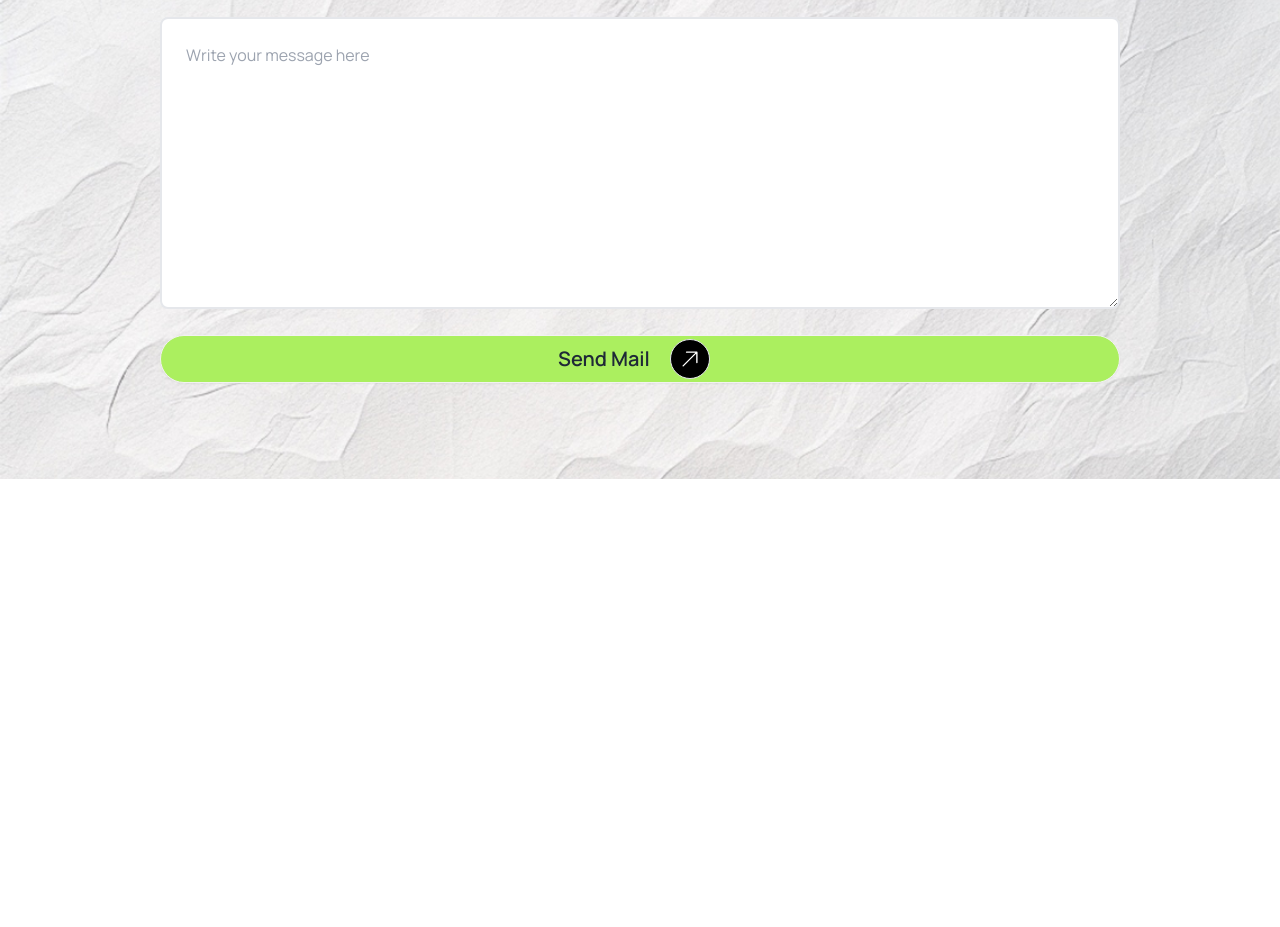
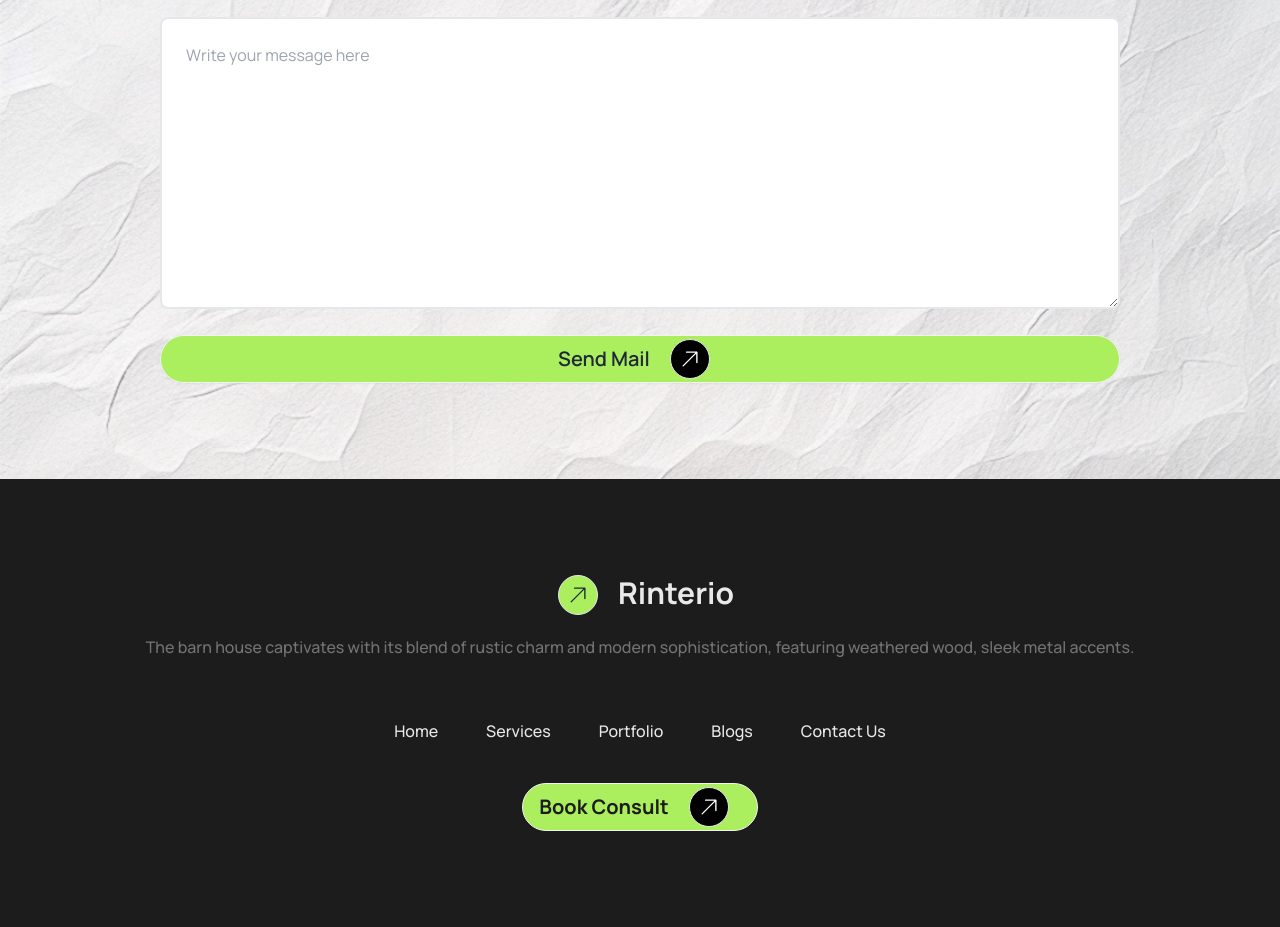
Before and after one commit to mdimranictiu/Assignment-03, a plain HTML site: page index.html in a window 1280 px wide. Shown: the part 3810-4737 px from the top of the page. Before the commit the page ends 4417 px from the top, so only its background shows below. Drawn offline with nearby package versions, Linux system fonts and the light colour scheme.

Commit message:
footer section done

```diff
--- a/index.html
+++ b/index.html
@@ -256,41 +256,83 @@
 
         </section>
         <!-- contact us section -->
-         <section class=" bg-[url('./assets/bg.jpg')] my-20 bg-no-repeat bg-cover	">
-            <div class="my-32 container mx-auto py-24">
+        <section class=" bg-[url('./assets/bg.jpg')] mt-20 bg-no-repeat bg-cover	">
+            <div class="mt-32 container mx-auto py-24">
                 <div class="flex flex-col items-center mb-5">
                     <button
                         class="btn rounded-full mb-4 text-base font-bold mx-sm: place-items-center bg-[#ABEF5F33] items-center">
                         <svg xmlns="http://www.w3.org/2000/svg" fill="none" viewBox="0 0 24 24" stroke-width="1.5"
                             stroke="currentColor" class="size-6">
-                            <path stroke-linecap="round" stroke-linejoin="round" d="M13.5 4.5 21 12m0 0-7.5 7.5M21 12H3" />
+                            <path stroke-linecap="round" stroke-linejoin="round"
+                                d="M13.5 4.5 21 12m0 0-7.5 7.5M21 12H3" />
                         </svg>
                         Let’s Connect</button>
-                    <h2 class=" text-[##212121] font-bold text-4xl mt-5 mb-4 text-center max-sm:text-2xl">Let’s Discuss Next Project</h2>
-                    <p class="font-medium mb-5 text-center text-base max-sm:text-sm  text-[##494949] ">The barn house captivates with its blend of rustic charm and modern sophistication, featuring weathered wood, sleek metal accents.</p>
+                    <h2 class=" text-[##212121] font-bold text-4xl mt-5 mb-4 text-center max-sm:text-2xl">Let’s Discuss
+                        Next Project</h2>
+                    <p class="font-medium mb-5 text-center text-base max-sm:text-sm  text-[##494949] ">The barn house
+                        captivates with its blend of rustic charm and modern sophistication, featuring weathered wood,
+                        sleek metal accents.</p>
                 </div>
                 <div class="w-3/4 max-sm:w-full mx-auto">
                     <form action="#">
                         <div class="grid grid-cols-2 outline-none text-base gap-5 max-sm:grid-cols-1">
-                            <input type="text" class="input input-bordered w-full outline-none  rounded-full " placeholder="First Name*" required>
-                            <input type="text" class="input input-bordered w-full outline-none  rounded-full " placeholder="Last Name*" required>
-                            <input type="number" class="input input-bordered w-full  outline-none  rounded-full " placeholder="Phone Number*" required>
-                            <input type="email" class="input input-bordered w-full outline-none   rounded-full " placeholder="Email*" required>
+                            <input type="text" class="input input-bordered w-full outline-none  rounded-full "
+                                placeholder="First Name*" required>
+                            <input type="text" class="input input-bordered w-full outline-none  rounded-full "
+                                placeholder="Last Name*" required>
+                            <input type="number" class="input input-bordered w-full  outline-none  rounded-full "
+                                placeholder="Phone Number*" required>
+                            <input type="email" class="input input-bordered w-full outline-none   rounded-full "
+                                placeholder="Email*" required>
                         </div>
-                        <textarea name="" class="w-full mt-6 border-2 rounded-lg p-6 outline-none  " id="" cols="30" rows="10" placeholder="Write your message here"></textarea>
-                        <button class="btn mt-5 w-full bg-[#ABEF5F] text-xl rounded-full"><p>Send Mail</p> <svg xmlns="http://www.w3.org/2000/svg" fill="none" viewBox="0 0 24 24" stroke-width="1.5"
-                            stroke="currentColor" class="size-6 border w-10 h-10 p-2 bg-black text-white rounded-full mx-3">
-                            <path stroke-linecap="round" stroke-linejoin="round" d="m4.5 19.5 15-15m0 0H8.25m11.25 0v11.25" />
-                        </svg></button>
+                        <textarea name="" class="w-full mt-6 border-2 rounded-lg p-6 outline-none  " id="" cols="30"
+                            rows="10" placeholder="Write your message here"></textarea>
+                        <button class="btn mt-5 w-full bg-[#ABEF5F] text-xl rounded-full">
+                            <p>Send Mail</p> <svg xmlns="http://www.w3.org/2000/svg" fill="none" viewBox="0 0 24 24"
+                                stroke-width="1.5" stroke="currentColor"
+                                class="size-6 border w-10 h-10 p-2 bg-black text-white rounded-full mx-3">
+                                <path stroke-linecap="round" stroke-linejoin="round"
+                                    d="m4.5 19.5 15-15m0 0H8.25m11.25 0v11.25" />
+                            </svg>
+                        </button>
 
                     </form>
                 </div>
             </div>
 
-         </section>
+        </section>
 
     </main>
-    <footer></footer>
+    <footer class="bg-[#1C1C1C]">
+        <div class="flex items-center flex-col py-24">
+            <div class="flex gap-2">
+                <svg xmlns="http://www.w3.org/2000/svg" fill="none" viewBox="0 0 24 24" stroke-width="1.5"
+                    stroke="currentColor" class="size-6 border w-10 h-10 p-2 bg-custom-green rounded-full mx-3">
+                    <path stroke-linecap="round" stroke-linejoin="round" d="m4.5 19.5 15-15m0 0H8.25m11.25 0v11.25" />
+                </svg>
+                <h2 class="text-[#E9E9E9] text-3xl font-bold">Rinterio</h2>
+            </div>
+            <p class="text-center text-base font-medium mt-5 mb-5 text-[#737373]">The barn house captivates with its
+                blend of rustic charm and modern sophistication, featuring weathered wood, sleek metal accents.</p>
+            <div class="my-10">
+                <ul class="flex max-sm:block max-sm:text-center ">
+                    <li class="max-sm:mt-5 "><a class="py-5  px-6 text-[#E9E9E9] font-medium " href="#">Home</a></li>
+                    <li class="max-sm:mt-5"><a class="py-5  px-6 text-[#E9E9E9] font-medium" href="#">Services</a></li>
+                    <li class="max-sm:mt-5"><a class="py-5  px-6 text-[#E9E9E9] font-medium" href="#">Portfolio</a></li>
+                    <li class="max-sm:mt-5"><a class="py-5  px-6 text-[#E9E9E9] font-medium" href="#">Blogs</a></li>
+                    <li class="max-sm:mt-5"><a class="py-5  px-6 text-[#E9E9E9] font-medium" href="#">Contact Us</a>
+                    </li>
+                </ul>
+            </div>
+            <button
+                class="btn max-sm:w-3/4 max-sm:mx-auto outline-none rounded-full font-bold text-xl text-[#1C1C1C] bg-custom-green">Book
+                Consult <svg xmlns="http://www.w3.org/2000/svg" fill="none" viewBox="0 0 24 24" stroke-width="1.5"
+                    stroke="currentColor" class="size-6 border w-10 h-10 p-2 bg-black text-white rounded-full mx-3 ">
+                    <path stroke-linecap="round" stroke-linejoin="round" d="m4.5 19.5 15-15m0 0H8.25m11.25 0v11.25" />
+                </svg></button>
+
+        </div>
+    </footer>
 </body>
 
 </html>
```
